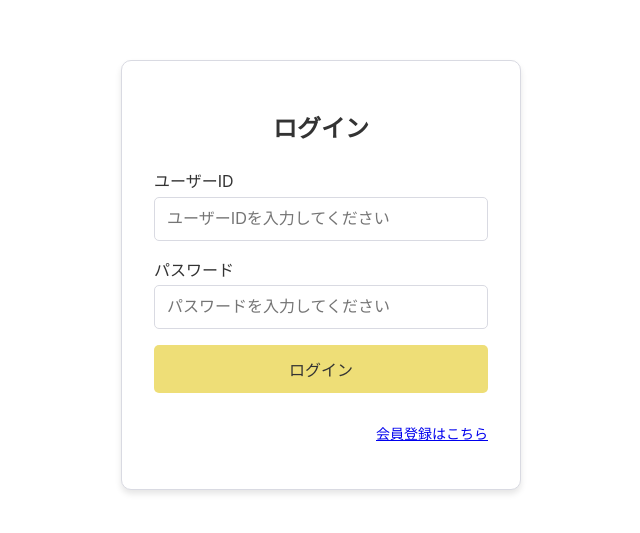
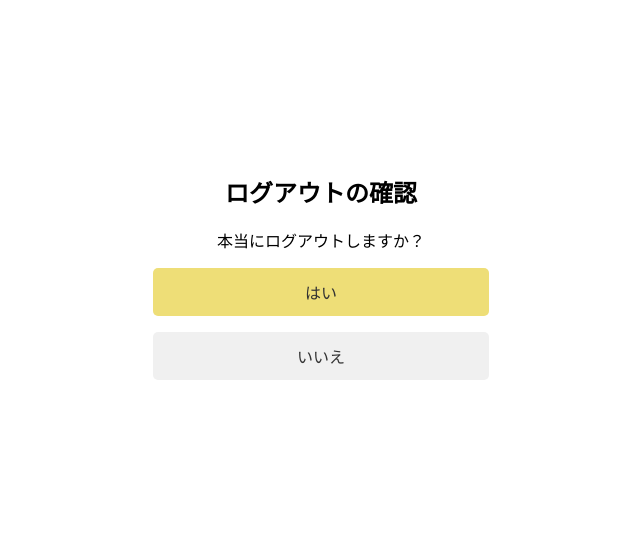
Before and after one commit to HwaI12/task-management-app, a React (Create React App) app in the folder frontend/: page /logout in a window 1280 px wide. Before the commit this address led to /Signin. Shown: the part 125-658 px from the top of the page, without its empty margins (319-959 px from the left). Built offline with nearby package versions, Linux system fonts and the light colour scheme.

Commit message:
chore: Update Logout component with styled confirmation box and logout functionality

```diff
--- a/frontend/src/handlers/Logout.tsx
+++ b/frontend/src/handlers/Logout.tsx
@@ -1,20 +1,94 @@
 // components/Logout.tsx
 
-import React, { useEffect } from 'react';
+import React, { useState } from 'react';
 import { useNavigate } from 'react-router-dom';
+import styled from 'styled-components';
+
+const LogoutContainer = styled.div`
+  display: flex;
+  flex-direction: column;
+  align-items: center;
+  justify-content: center;
+  min-height: 100vh;
+  background-color: #fff;
+  padding: 20px;
+  transition: background-color 0.3s ease-in-out;
+  box-sizing: border-box;
+`;
+
+const ConfirmationBox = styled.div`
+  background: white;
+  padding: 2rem;
+  border-radius: 10px;
+  width: 100%;
+  max-width: 400px;
+  box-sizing: border-box;
+  margin: auto;
+`;
+
+const Button = styled.button`
+  width: 100%;
+  height: 3rem;
+  padding: 0.75rem;
+  margin-bottom: 1rem;
+  border: none;
+  border-radius: 5px;
+  font-size: 1rem;
+  cursor: pointer;
+  transition: background-color 0.3s ease-in-out, transform 0.2s ease-in-out;
+  `;
+
+const ConfirmButton = styled(Button)`
+  background-color: #eede77;
+  color: #333;
+
+  &:hover {
+    background-color: #EBD961;
+  }
+`;
+
+const CancelButton = styled(Button)`
+  background-color: #f0f0f0;
+  color: #333;
+
+  &:hover {
+    background-color: #E8E8E8;
+  }
+`;
 
 const Logout: React.FC = () => {
     const navigate = useNavigate();
+    const [isConfirming, setIsConfirming] = useState(true);
 
-    useEffect(() => {
+    const handleLogout = () => {
         localStorage.removeItem('authToken');
-        navigate('/Signin');
-    }, [navigate]);
+        setIsConfirming(false);
+        setTimeout(() => navigate('/Signin'), 2000);
+    };
+
+    const handleCancel = () => {
+        navigate('/home');
+    };
+
+    if (!isConfirming) {
+        return (
+            <LogoutContainer>
+                <ConfirmationBox>
+                    <p>ログアウトしました。<br></br>サインインページに戻ります...</p>
+                </ConfirmationBox>
+            </LogoutContainer>
+        );
+    }
 
     return (
-        <div>
-            <p>ログアウト中...</p>
-        </div>
+        <LogoutContainer>
+            <ConfirmationBox>
+                <h2>ログアウトの確認</h2>
+                <p>本当にログアウトしますか？</p>
+                <ConfirmButton onClick={handleLogout}>はい</ConfirmButton>
+                <CancelButton onClick={handleCancel}>いいえ</CancelButton>
+            </ConfirmationBox>
+        </LogoutContainer>
     );
 };
 
```
